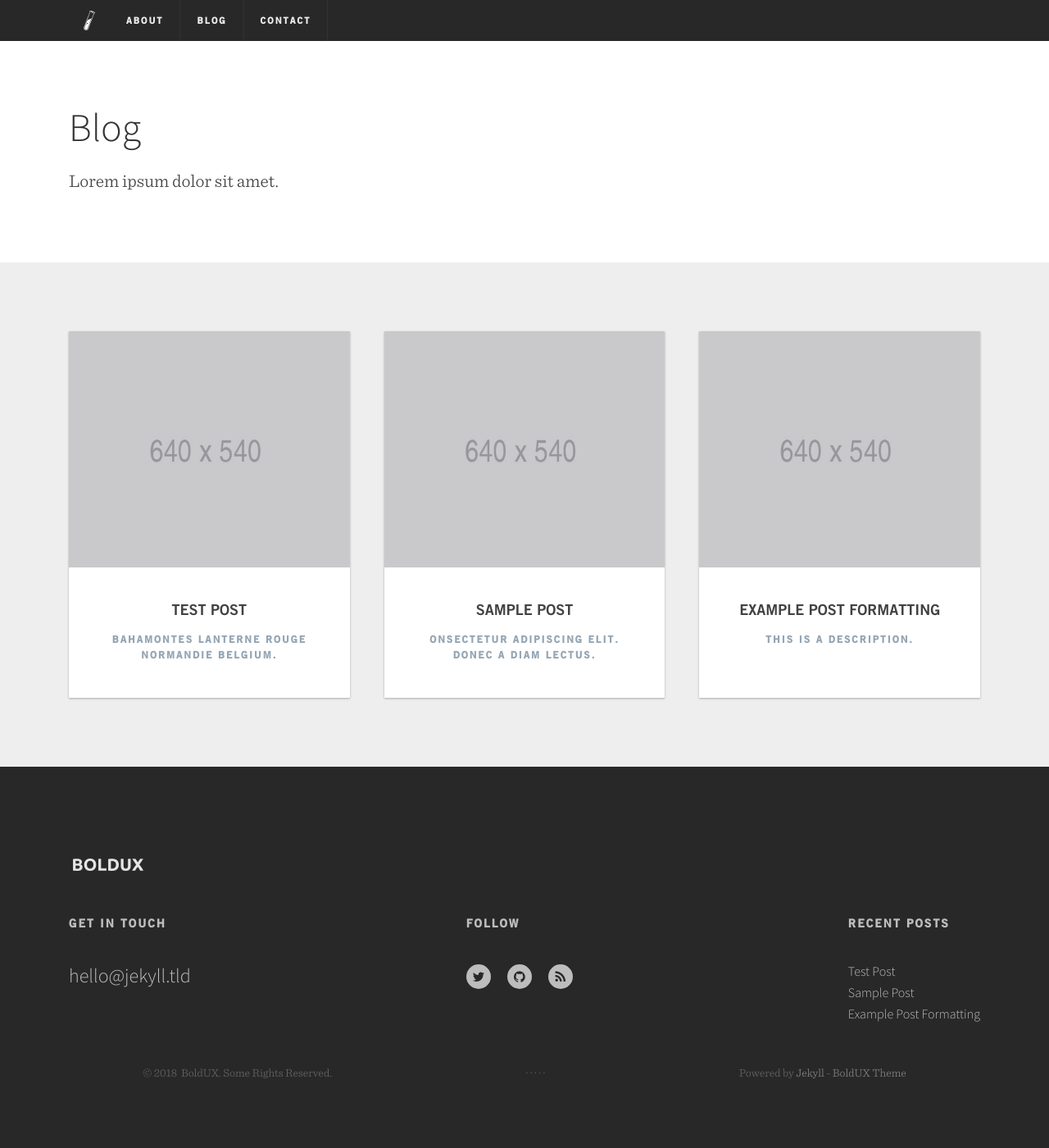
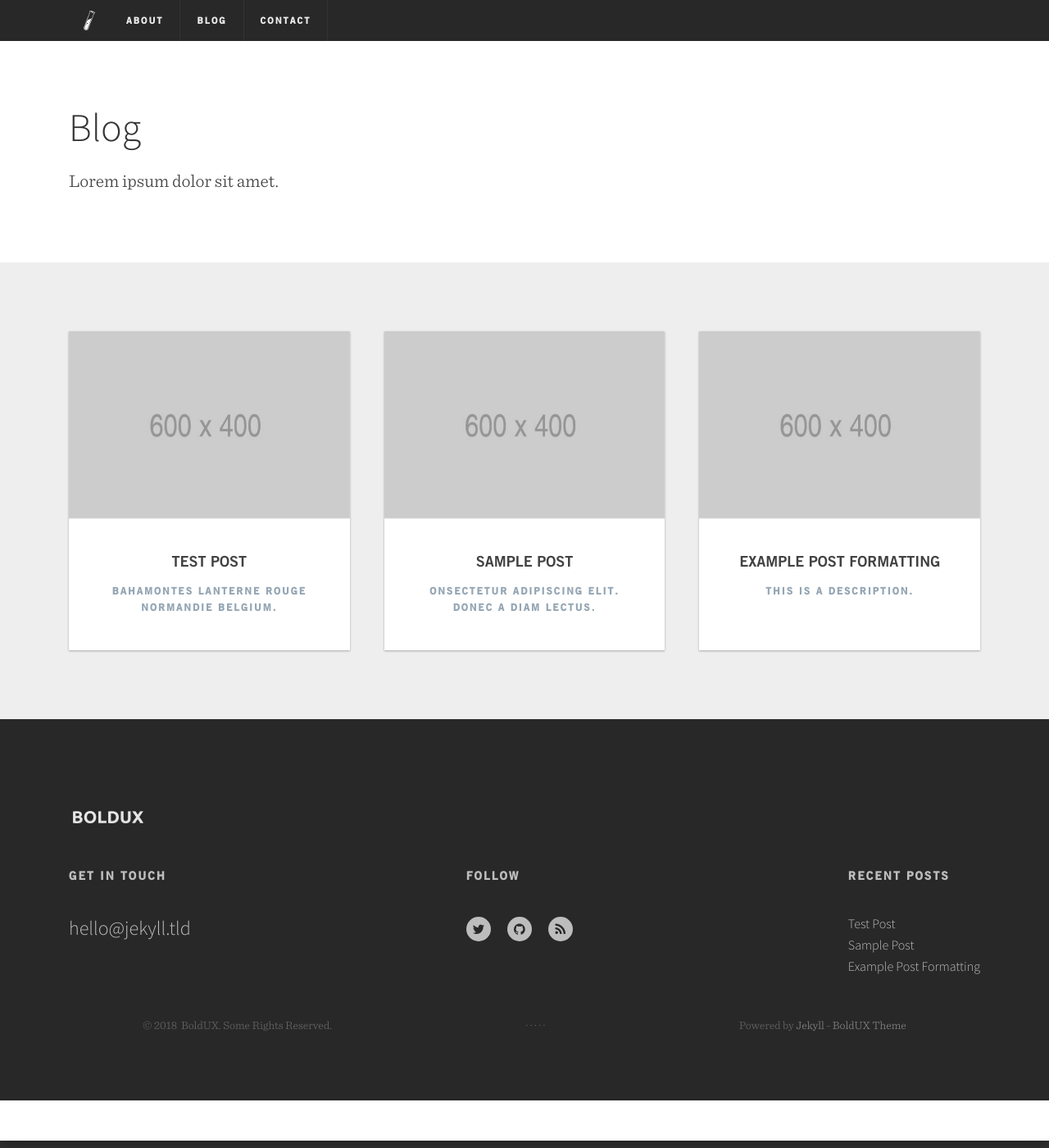
Before and after one commit to erssec/boldux, a Jekyll site: the page built from pages/blog.md, in a window 1280 px wide and 1400 px high, scrolled down 9 px. Shown: the whole window at 82% size. Built offline with Jekyll 4.4.1, drawn with Linux system fonts in a browser that asks for light colours; nearby versions of some CDN libraries.

Commit message:
Resized blog post cards and compressed header

```diff
--- a/_sass/partials/_cards.scss
+++ b/_sass/partials/_cards.scss
@@ -72,7 +72,7 @@
 .card-image {
   backface-visibility: hidden;
   height: 0;
-  padding-bottom: 84%;
+  padding-bottom: 67%;
   transform: scale(1);
   transition: transform 300ms cubic-bezier(0.25, 0.8, 0.25, 1);
   width: 100%;
```
Also changed, not shown: assets/img/blog/sample-feature.jpg, assets/img/blog/sample-header.jpg.
